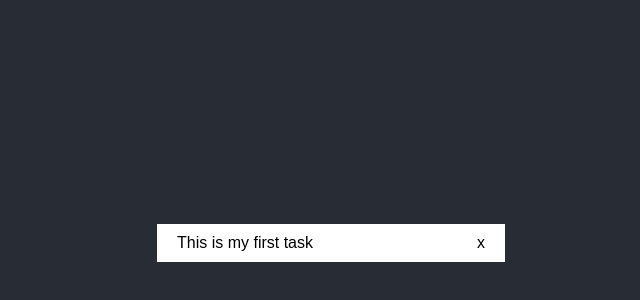
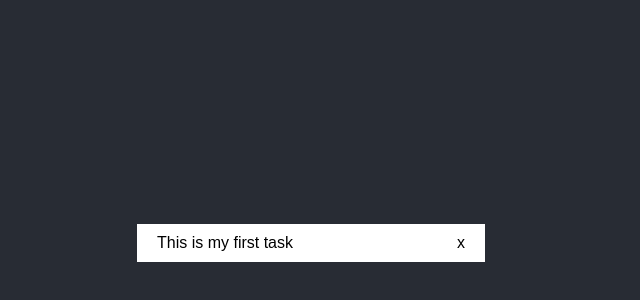
Before and after one commit to bacaljo/react-todo-list, a React (Create React App) app: page / in a window 1280 px wide. Shown: the part 158-458 px from the top of the page, without its empty margins (329-969 px from the left). Built offline with nearby package versions, Linux system fonts and the light colour scheme.

Commit message:
[ReactReduxTodoList][John-Vance][Feature]: Create todo list component and enhanced todo group design

```diff
--- a/src/App.js
+++ b/src/App.js
@@ -1,11 +1,11 @@
 import './App.css';
-import TodoGroup from './components/TodoGroup'
+import TodoList from './components/TodoList'
 
 function App() {
   return (
     <div className="App">
       <header className="App-header">
-        <TodoGroup todoList={[{id: 1234, text: 'This is my first task'}]} />
+        <TodoList />
       </header>
     </div>
   );
--- /dev/null
+++ b/src/components/TodoList.js
@@ -0,0 +1,11 @@
+import TodoGroup from './TodoGroup'
+
+function TodoList() {
+    return (
+        <div className="todo-list">
+            <TodoGroup todoList={[{id: 1234, text: 'This is my first task'}]} />
+        </div>
+    )
+}
+
+export default TodoList
--- a/src/index.css
+++ b/src/index.css
@@ -44,3 +44,14 @@ code {
   font-size: 16px;
   padding: 10px 20px;
 }
+
+.todo-group {
+  list-style-type: none;
+  margin-block-start: 0;
+  margin-block-end: 0;
+  padding-inline-start: 0;
+}
+
+.todo-list {
+  padding: 20px;
+}
```
